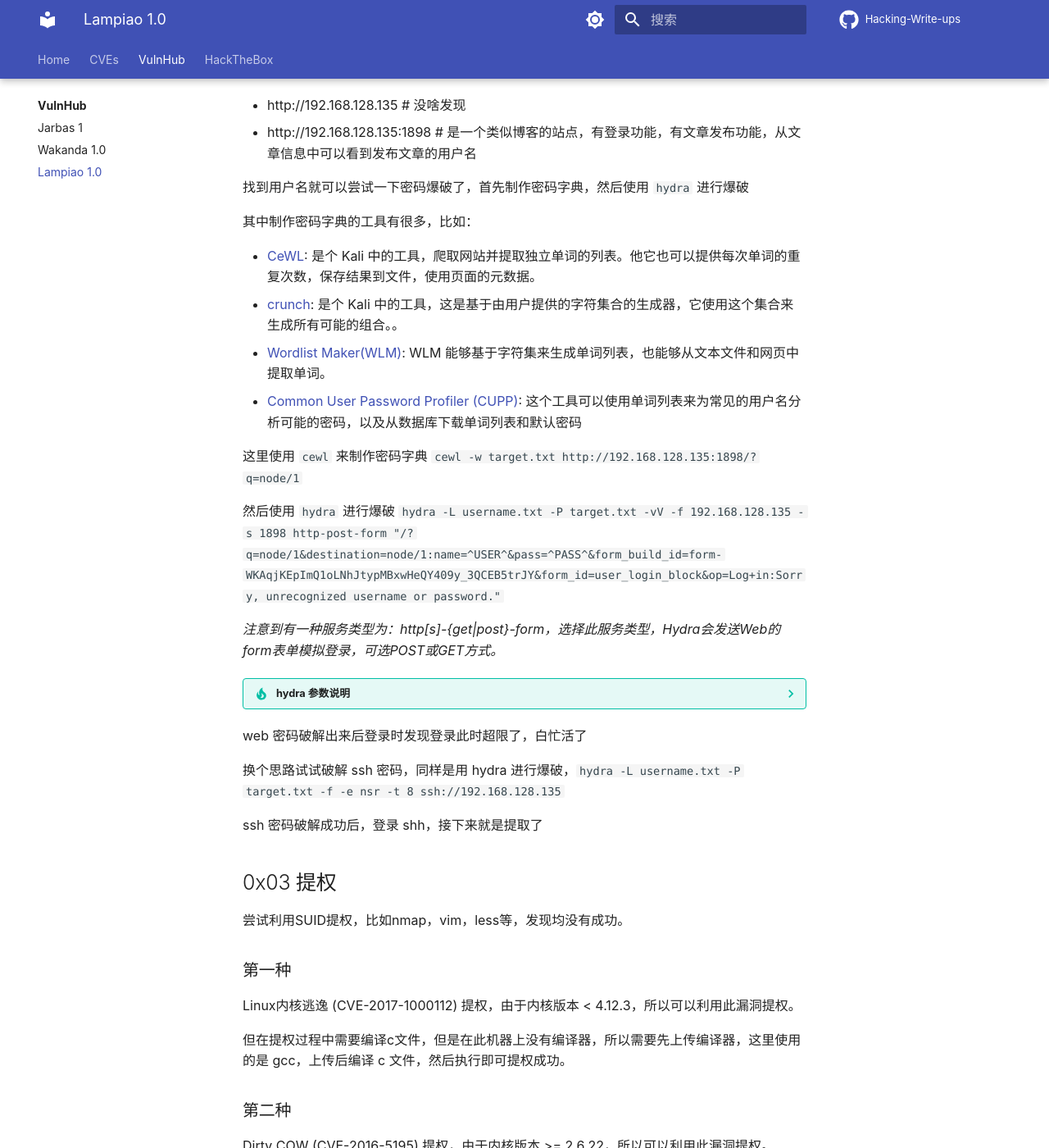
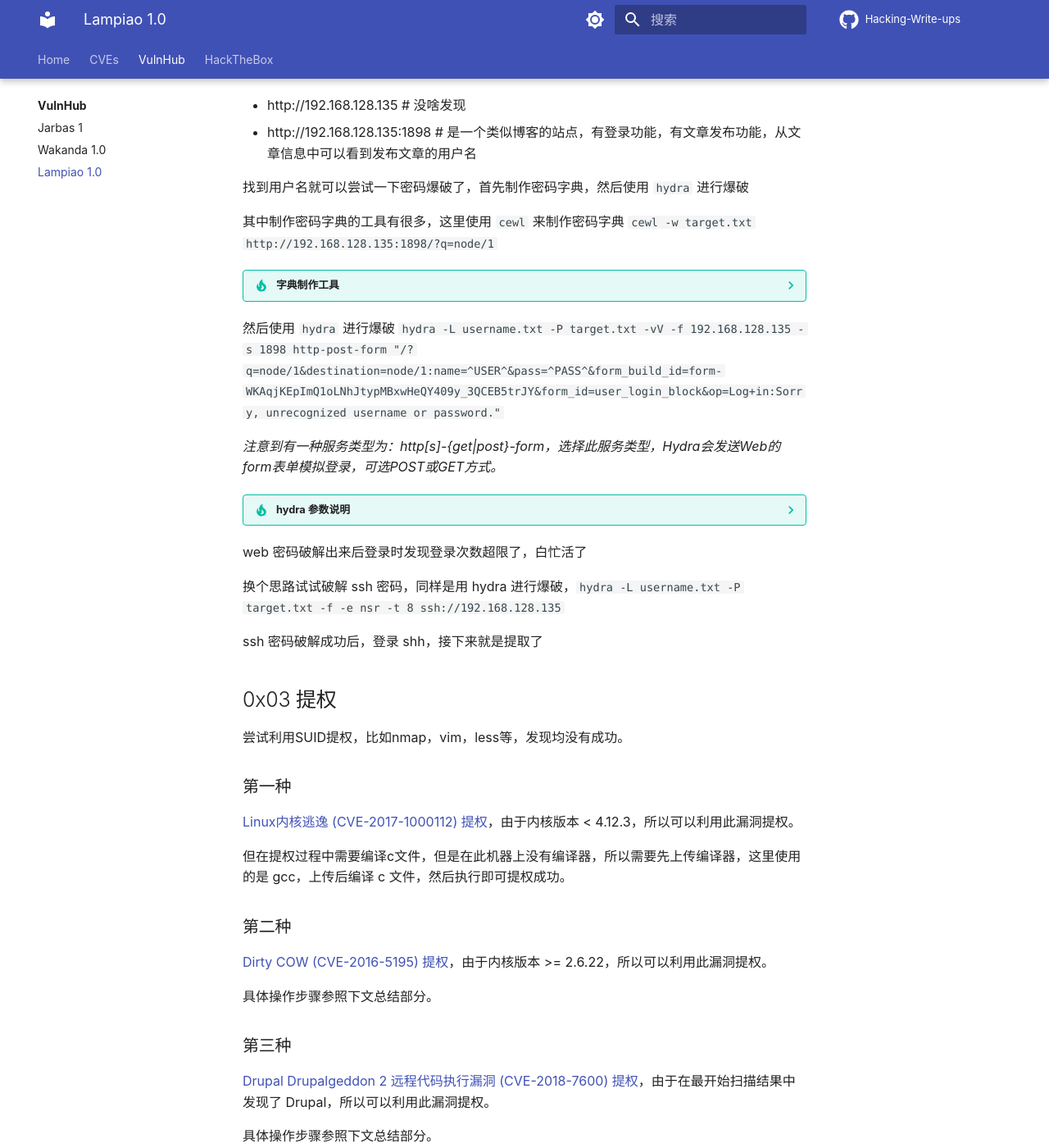
Before and after one commit to kangvcar/Hacking-Write-ups, an MkDocs documentation site: the page built from docs/vulnhub/Lampiao-1.0.md, in a window 1280 px wide and 1400 px high, scrolled down 726 px. Shown: the whole window at 82% size. Built offline with MkDocs 1.6.1 and Material for MkDocs 9.7.7, drawn with Linux system fonts in a browser that asks for light colours; some web fonts are replaced; comment, search, counter and statistics services are not loaded; some of the changed text lies outside the part shown.

Commit message:
Update: Lampiao

```diff
--- a/docs/vulnhub/Lampiao-1.0.md
+++ b/docs/vulnhub/Lampiao-1.0.md
@@ -28,14 +28,16 @@
 
 找到用户名就可以尝试一下密码爆破了，首先制作密码字典，然后使用 `hydra` 进行爆破
 
-其中制作密码字典的工具有很多，比如：
+其中制作密码字典的工具有很多，这里使用 `cewl` 来制作密码字典 `cewl -w target.txt http://192.168.128.135:1898/?q=node/1`
 
-- [CeWL](https://www.kali.org/tools/cewl/): 是个 Kali 中的工具，爬取网站并提取独立单词的列表。他它也可以提供每次单词的重复次数，保存结果到文件，使用页面的元数据。
-- [crunch](https://www.kali.org/tools/crunch/): 是个 Kali 中的工具，这是基于由用户提供的字符集合的生成器，它使用这个集合来生成所有可能的组合。。
-- [Wordlist Maker(WLM)](http://www.pentestplus.co.uk/wlm.htm): WLM 能够基于字符集来生成单词列表，也能够从文本文件和网页中提取单词。
-- [Common User Password Profiler (CUPP)](https://github.com/Mebus/cupp): 这个工具可以使用单词列表来为常见的用户名分析可能的密码，以及从数据库下载单词列表和默认密码
+??? tip "字典制作工具"
 
-这里使用 `cewl` 来制作密码字典 `cewl -w target.txt http://192.168.128.135:1898/?q=node/1`
+    - [CeWL](https://www.kali.org/tools/cewl/): 是个 Kali 中的工具，爬取网站并提取独立单词的列表。他它也可以提供每次单词的重复次数，保存结果到文件，使用页面的元数据。
+    - [crunch](https://www.kali.org/tools/crunch/): 是个 Kali 中的工具，这是基于由用户提供的字符集合的生成器，它使用这个集合来生成所有可能的组合。。
+    - [Wordlist Maker(WLM)](http://www.pentestplus.co.uk/wlm.htm): WLM 能够基于字符集来生成单词列表，也能够从文本文件和网页中提取单词。
+    - [Common User Password Profiler (CUPP)](https://github.com/Mebus/cupp): 这个工具可以使用单词列表来为常见的用户名分析可能的密码，以及从数据库下载单词列表和默认密码
+
+
 
 然后使用 `hydra` 进行爆破 `hydra -L username.txt -P target.txt -vV -f 192.168.128.135 -s 1898 http-post-form "/?q=node/1&destination=node/1:name=^USER^&pass=^PASS^&form_build_id=form-WKAqjKEpImQ1oLNhJtypMBxwHeQY409y_3QCEB5trJY&form_id=user_login_block&op=Log+in:Sorry, unrecognized username or password."`
 
@@ -66,7 +68,7 @@
     - `service`   要破解的服务 (支持的协议在上面已经给出了)
     - `OPT`       一些服务模块支持额外的输入 (参数 -U 可查看模块帮助)
 
-web 密码破解出来后登录时发现登录此时超限了，白忙活了
+web 密码破解出来后登录时发现登录次数超限了，白忙活了
 
 换个思路试试破解 ssh 密码，同样是用 hydra 进行爆破，`hydra -L username.txt -P target.txt -f -e nsr -t 8 ssh://192.168.128.135`
 
@@ -78,19 +80,19 @@
 
 ### 第一种
 
-Linux内核逃逸 (CVE-2017-1000112) 提权，由于内核版本 < 4.12.3，所以可以利用此漏洞提权。
+[Linux内核逃逸 (CVE-2017-1000112) 提权](#linux-cve-2017-1000112)，由于内核版本 < 4.12.3，所以可以利用此漏洞提权。
 
 但在提权过程中需要编译c文件，但是在此机器上没有编译器，所以需要先上传编译器，这里使用的是 gcc，上传后编译 c 文件，然后执行即可提权成功。
 
 ### 第二种
 
-Dirty COW (CVE-2016-5195) 提权，由于内核版本 >= 2.6.22，所以可以利用此漏洞提权。
+[Dirty COW (CVE-2016-5195) 提权](#dirty-cow-cve-2016-5195)，由于内核版本 >= 2.6.22，所以可以利用此漏洞提权。
 
 具体操作步骤参照下文总结部分。
 
 ### 第三种
 
-Drupal Drupalgeddon 2 远程代码执行漏洞 (CVE-2018-7600) 提权，由于在最开始扫描结果中发现了 Drupal，所以可以利用此漏洞提权。
+[Drupal Drupalgeddon 2 远程代码执行漏洞 (CVE-2018-7600) 提权](#drupal-drupalgeddon-2-cve-2018-7600)，由于在最开始扫描结果中发现了 Drupal，所以可以利用此漏洞提权。
 
 具体操作步骤参照下文总结部分。
 
```
